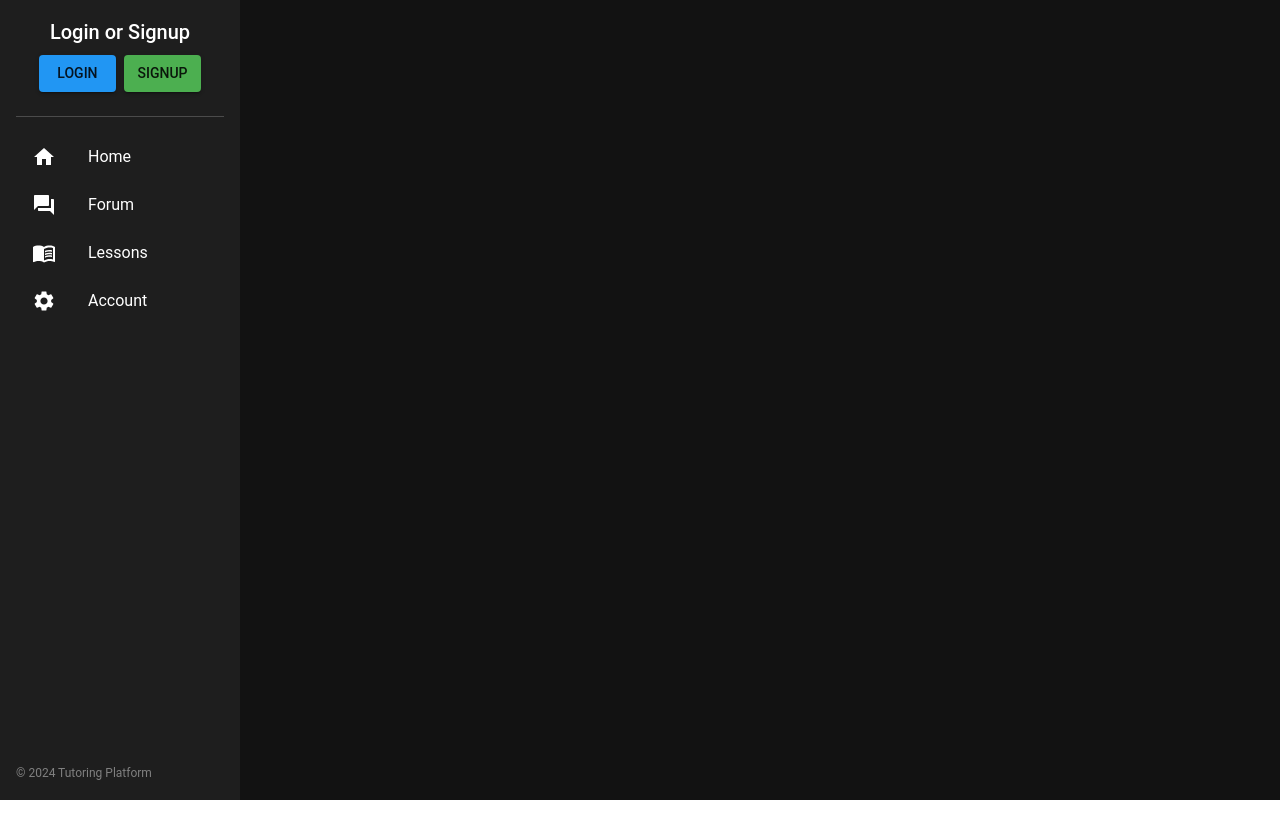
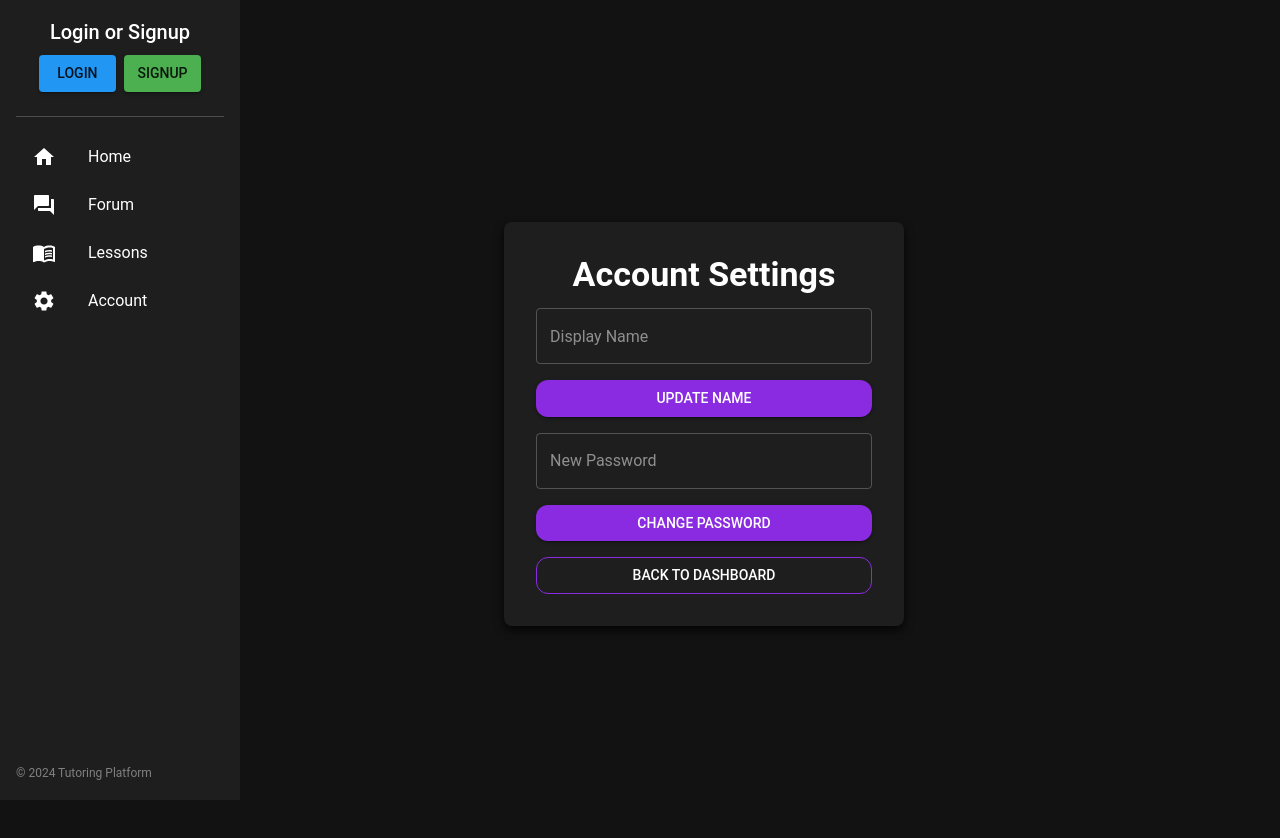
Before and after one commit to ElevatedEmily/qna-platform, a React (Vite) app in the folder frontend/: page /account in a window 1280 px wide. Shown: the top 838 px of the page. Before the commit the page ends 800 px from the top, so only its background shows below. Built offline with nearby package versions, Linux system fonts and the light colour scheme; no server answers.

Commit message:
Made the account editing page work

```diff
--- a/frontend/src/App.tsx
+++ b/frontend/src/App.tsx
@@ -1,11 +1,11 @@
-
 import Sidebar from "./components/Sidebar";
 import Dashboard from "./components/Dashboard";
 import LoginPage from "./components/LoginPage";
 import SignUpPage from "./components/SignUpPage";
+import AccountPage from "./components/AccountPage"; // Import AccountPage
 import AppThemeProvider from "./components/ThemeProvider";
 import { Box } from "@mui/material";
-import { Routes, Route } from "react-router-dom"; // Remove BrowserRouter here
+import { Routes, Route } from "react-router-dom"; // Routing for page navigation
 
 const App = () => {
   return (
@@ -31,6 +31,7 @@ const App = () => {
             <Route path="/" element={<Dashboard />} />
             <Route path="/login" element={<LoginPage />} />
             <Route path="/signup" element={<SignUpPage />} />
+            <Route path="/account" element={<AccountPage />} /> {/* Add AccountPage */}
           </Routes>
         </Box>
       </Box>
--- /dev/null
+++ b/frontend/src/components/AccountPage.tsx
@@ -0,0 +1,188 @@
+import { useState } from "react";
+import {
+  Box,
+  TextField,
+  Button,
+  Typography,
+  Alert,
+} from "@mui/material";
+import { auth, db } from "../firebase"; // Firestore and Auth import
+import { updateProfile, updatePassword } from "firebase/auth";
+import { doc, updateDoc } from "firebase/firestore"; // Firestore methods
+import { useNavigate } from "react-router-dom";
+import { useAuth } from "../context/AuthContext"; // Context for user data
+
+const AccountPage = () => {
+  const { user } = useAuth(); // Get user state from context
+  const [displayName, setDisplayName] = useState(user?.displayName || ""); // Current name
+  const [newPassword, setNewPassword] = useState(""); // New password
+  const [error] = useState("");
+  const [successMessage, setSuccessMessage] = useState("");
+  const navigate = useNavigate();
+
+  const handleNameChange = async () => {
+    // Navigate immediately
+    navigate("/");
+
+    try {
+      if (!displayName.trim()) throw new Error("Display name cannot be empty.");
+
+      // Update Firebase Auth profile
+      await updateProfile(auth.currentUser!, { displayName });
+
+      // Update Firestore user document
+      const userRef = doc(db, "users", auth.currentUser!.uid);
+      await updateDoc(userRef, { name: displayName });
+
+      setSuccessMessage("Display name updated successfully!");
+    } catch (err: any) {
+      console.error(err.message || "Failed to update display name.");
+    }
+  };
+
+  const handlePasswordChange = async () => {
+    // Navigate immediately
+    navigate("/");
+
+    try {
+      if (!newPassword.trim()) throw new Error("Password cannot be empty.");
+      if (newPassword.length < 6)
+        throw new Error("Password must be at least 6 characters.");
+
+      await updatePassword(auth.currentUser!, newPassword);
+      setSuccessMessage("Password updated successfully!");
+      setNewPassword("");
+    } catch (err: any) {
+      console.error(err.message || "Failed to update password.");
+    }
+  };
+
+  return (
+    <Box
+      sx={{
+        display: "flex",
+        justifyContent: "center",
+        alignItems: "center",
+        height: "100vh",
+        backgroundColor: "#121212",
+        color: "white",
+        paddingLeft: "240px", // Sidebar adjustment
+      }}
+    >
+      {/* Form Container */}
+      <Box
+        sx={{
+          width: "100%",
+          maxWidth: 400,
+          padding: 4,
+          backgroundColor: "#1E1E1E",
+          borderRadius: 2,
+          boxShadow: "0px 4px 10px rgba(0, 0, 0, 0.8)",
+          textAlign: "center",
+        }}
+      >
+        <Typography variant="h4" gutterBottom>
+          Account Settings
+        </Typography>
+
+        {error && (
+          <Alert severity="error" sx={{ marginBottom: 2 }}>
+            {error}
+          </Alert>
+        )}
+        {successMessage && (
+          <Alert severity="success" sx={{ marginBottom: 2 }}>
+            {successMessage}
+          </Alert>
+        )}
+
+        {/* Change Name */}
+        <TextField
+          placeholder="Display Name"
+          fullWidth
+          InputProps={{
+            sx: {
+              backgroundColor: "#1E1E1E",
+              color: "white",
+              borderRadius: 1,
+              "& input": { color: "white" },
+            },
+          }}
+          sx={{ marginBottom: 2 }}
+          value={displayName}
+          onChange={(e) => setDisplayName(e.target.value)}
+        />
+        <Button
+          variant="contained"
+          fullWidth
+          onClick={handleNameChange}
+          sx={{
+            backgroundColor: "#8A2BE2", // Electric violet color
+            color: "white", // White text
+            borderRadius: 3, // Rounded corners
+            marginBottom: 2,
+            ":hover": {
+              backgroundColor: "#9B30FF", // Slightly lighter electric violet on hover
+            },
+          }}
+        >
+          Update Name
+        </Button>
+
+        {/* Change Password */}
+        <TextField
+          placeholder="New Password"
+          type="password"
+          fullWidth
+          InputProps={{
+            sx: {
+              backgroundColor: "#1E1E1E",
+              color: "white",
+              borderRadius: 1,
+              "& input": { color: "white" },
+            },
+          }}
+          sx={{ marginBottom: 2 }}
+          value={newPassword}
+          onChange={(e) => setNewPassword(e.target.value)}
+        />
+        <Button
+          variant="contained"
+          fullWidth
+          onClick={handlePasswordChange}
+          sx={{
+            backgroundColor: "#8A2BE2", // Electric violet color
+            color: "white", // White text
+            borderRadius: 3, // Rounded corners
+            marginBottom: 2,
+            ":hover": {
+              backgroundColor: "#9B30FF", // Slightly lighter electric violet on hover
+            },
+          }}
+        >
+          Change Password
+        </Button>
+
+        {/* Go Back */}
+        <Button
+          variant="outlined"
+          fullWidth
+          onClick={() => navigate("/")}
+          sx={{
+            color: "white",
+            borderColor: "#8A2BE2", // Electric violet border
+            borderRadius: 3, // Rounded corners
+            ":hover": {
+              borderColor: "#9B30FF", // Lighter electric violet on hover
+              backgroundColor: "rgba(138, 43, 226, 0.1)", // Faint violet background on hover
+            },
+          }}
+        >
+          Back to Dashboard
+        </Button>
+      </Box>
+    </Box>
+  );
+};
+
+export default AccountPage;
--- a/frontend/src/components/Sidebar.tsx
+++ b/frontend/src/components/Sidebar.tsx
@@ -6,7 +6,6 @@ import {
   ListItemIcon,
   ListItemText,
   Typography,
-  Avatar,
   Button,
   Divider,
 } from "@mui/material";
@@ -49,16 +48,12 @@ const Sidebar = () => {
       >
         {user ? (
           <>
-            {/* Logged-in User's Profile */}
-            <Avatar
-              sx={{ width: 48, height: 48, marginBottom: 1 }}
-              src={user.photoURL || "https://via.placeholder.com/150"} // User's profile photo or placeholder
-              alt="User Profile"
-            />
-            <Typography variant="body1">{user.displayName || "User"}</Typography>
+            {/* Logged-in User's Name */}
+            <Typography variant="body1" sx={{ marginBottom: 1 }}>
+              {user.displayName || "User"}
+            </Typography>
             <Button
               sx={{
-                marginTop: 1,
                 color: "gray",
                 textTransform: "none", // Prevents uppercase text
               }}
--- a/frontend/src/context/AuthContext.tsx
+++ b/frontend/src/context/AuthContext.tsx
@@ -1,33 +1,30 @@
-import React, { createContext, useState, useEffect, useContext } from "react";
-import { onAuthStateChanged, User } from "firebase/auth";
+import React, { createContext, useContext, useState, useEffect } from "react";
+import { onAuthStateChanged } from "firebase/auth";
 import { auth } from "../firebase";
 
-// Create AuthContext
-const AuthContext = createContext<{
-  user: User | null;
-  loading: boolean;
-}>({ user: null, loading: true });
+const AuthContext = createContext<any>(null);
 
-export const AuthProvider: React.FC<{ children: React.ReactNode }> = ({ children }) => {
-  const [user, setUser] = useState<User | null>(null);
+export const AuthProvider = ({ children }: { children: React.ReactNode }) => {
+  const [user, setUser] = useState<any>(null);
   const [loading, setLoading] = useState(true);
 
   useEffect(() => {
-    // Listen to Firebase Auth state changes
     const unsubscribe = onAuthStateChanged(auth, (currentUser) => {
       setUser(currentUser);
       setLoading(false);
     });
-
-    return () => unsubscribe(); // Cleanup subscription on unmount
+    return unsubscribe;
   }, []);
 
+  if (loading) {
+    return <div>Loading...</div>; // Placeholder while auth state loads
+  }
+
   return (
-    <AuthContext.Provider value={{ user, loading }}>
+    <AuthContext.Provider value={{ user }}>
       {children}
     </AuthContext.Provider>
   );
 };
 
-// Hook to use AuthContext
 export const useAuth = () => useContext(AuthContext);
```
